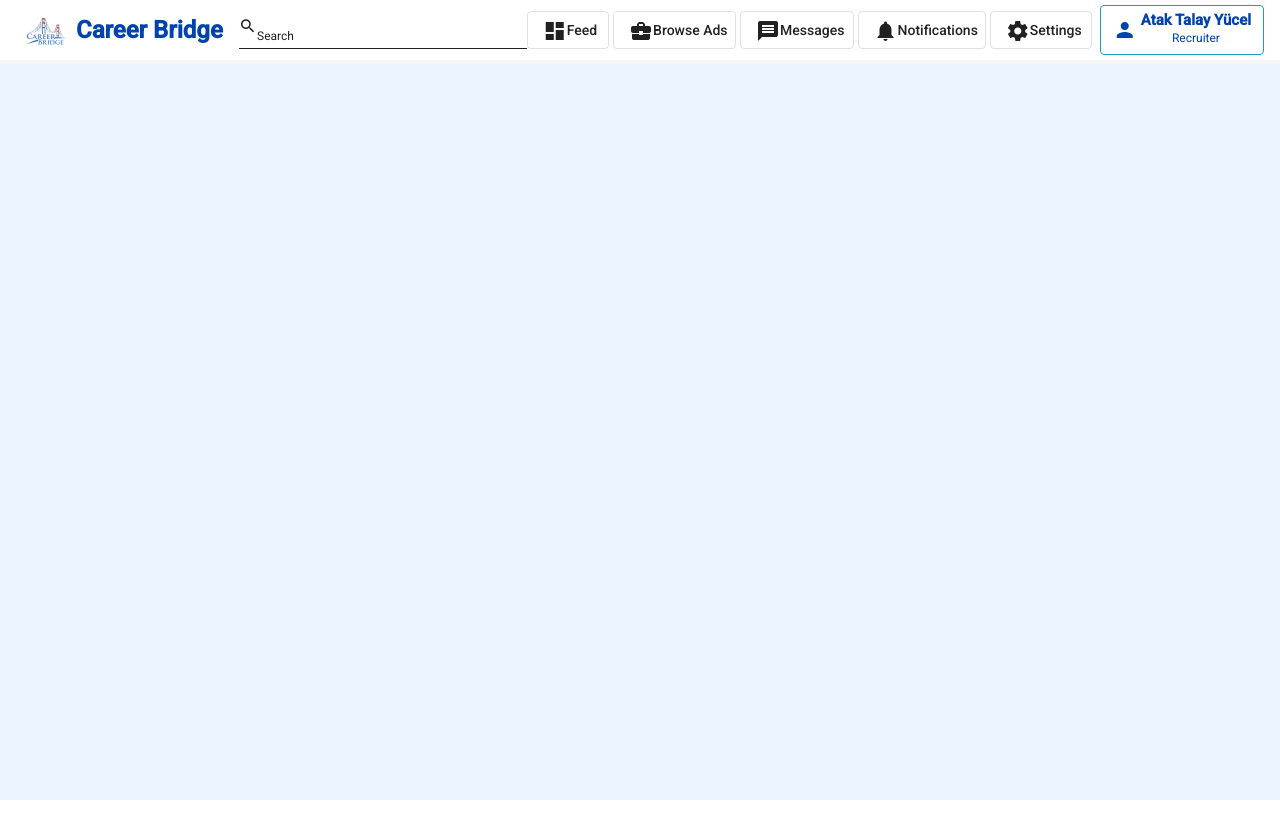
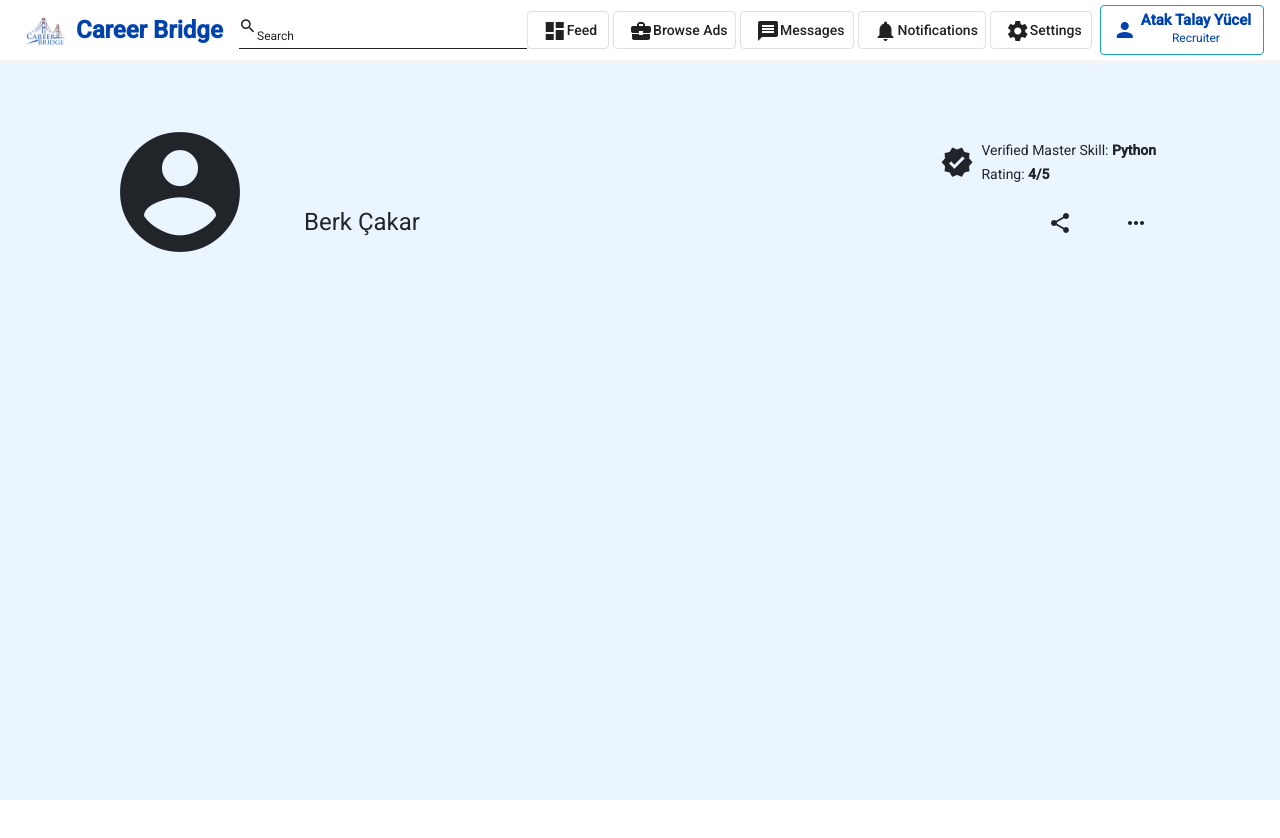
Before and after one commit to cs-353-project/CareerBridge, an Angular app in the folder frontend/: page /profile in a window 1280 px wide. Shown: the top 838 px of the page. Before the commit the page ends 800 px from the top, so only its background shows below. Built offline with nearby package versions, Linux system fonts and the light colour scheme.

Commit message:
profile top

```diff
--- a/frontend/src/app/profile/profile.component.css
+++ b/frontend/src/app/profile/profile.component.css
@@ -0,0 +1,82 @@
+#profile-container {
+  height: 100%;
+}
+
+#top-card {
+  margin: 40px 24px;
+  padding: 8px;
+  width: 90%;
+  display: flex;
+  flex-direction: row;
+  justify-content: start;
+  align-items: center;
+}
+
+#top-icon {
+  height: 160px;
+  margin-left: 40px;
+  display: flex;
+  flex-direction: row;
+  justify-content: center;
+  align-items: center;
+  width: 20%;
+  margin-right: 16px;
+}
+
+#top-icon mat-icon {
+  transform: scale(6);
+}
+
+#top-inner {
+  height: 100px;
+  width: 80%;
+  display: flex;
+  flex-direction: column;
+  justify-content: space-between;
+  align-items: start;
+}
+
+#top-inner-1 {
+  width: 100%;
+  height: 40%;
+  display: flex;
+  flex-direction: row;
+  justify-content: end;
+  align-items: center;
+}
+
+#top-inner-1 mat-icon {
+  transform: scale(1.4);
+}
+
+#top-inner-1 p {
+  margin: 2px 12px;
+}
+
+#top-inner-1-1 {
+  display: flex;
+  flex-direction: column;
+  justify-content: start;
+  align-items: start;
+}
+
+#top-inner-2 {
+  height: 40%;
+  width: 100%;
+  display: flex;
+  flex-direction: row;
+  justify-content: space-between;
+  align-items: center;
+}
+
+#top-inner-2 h1 {
+  margin: 0px;
+}
+
+#top-inner-2-buttons {
+  width: 140px;
+  display: flex;
+  flex-direction: row;
+  justify-content: space-between;
+  align-items: center;
+}
--- a/frontend/src/app/profile/profile.component.html
+++ b/frontend/src/app/profile/profile.component.html
@@ -0,0 +1,21 @@
+<div id="profile-container">
+  <div id="top-card">
+    <div id="top-icon"><mat-icon>account_circle</mat-icon></div>
+    <div id="top-inner">
+      <div id="top-inner-1">
+        <mat-icon>verified</mat-icon>
+        <div id="top-inner-1-1">
+          <p>Verified Master Skill: <b>Python</b></p>
+          <p>Rating: <b>4/5</b></p>
+        </div>
+      </div>
+      <div id="top-inner-2">
+        <h1>Berk Çakar</h1>
+        <div id="top-inner-2-buttons">
+          <button mat-button><mat-icon>share</mat-icon></button>
+          <button mat-button><mat-icon>more_horiz</mat-icon></button>
+        </div>
+      </div>
+    </div>
+  </div>
+</div>
```
